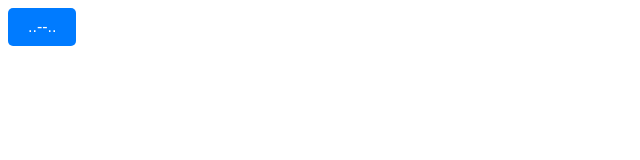
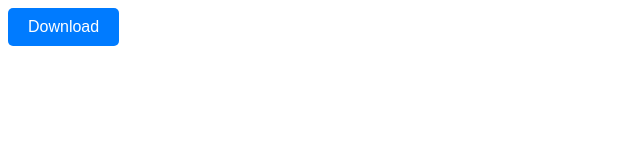
Before and after one commit to NordBaum/BrownUnix51, a plain HTML site: page index.html in a window 1280 px wide. Shown: the whole page, without its empty margins (0-640 px from the left). Drawn offline with Linux system fonts and the light colour scheme.

Commit message:
Update index.html

```diff
--- a/index.html
+++ b/index.html
@@ -21,7 +21,7 @@
 </head>
 <body>
     <a href="https://github.com/NordBaum/SteuerBeraterArbeitsAmt/raw/build/Secret.odt" download>
-        <button class="download-button">..--..</button>
+        <button class="download-button">Download</button>
     </a>
 </body>
 </html>
```
